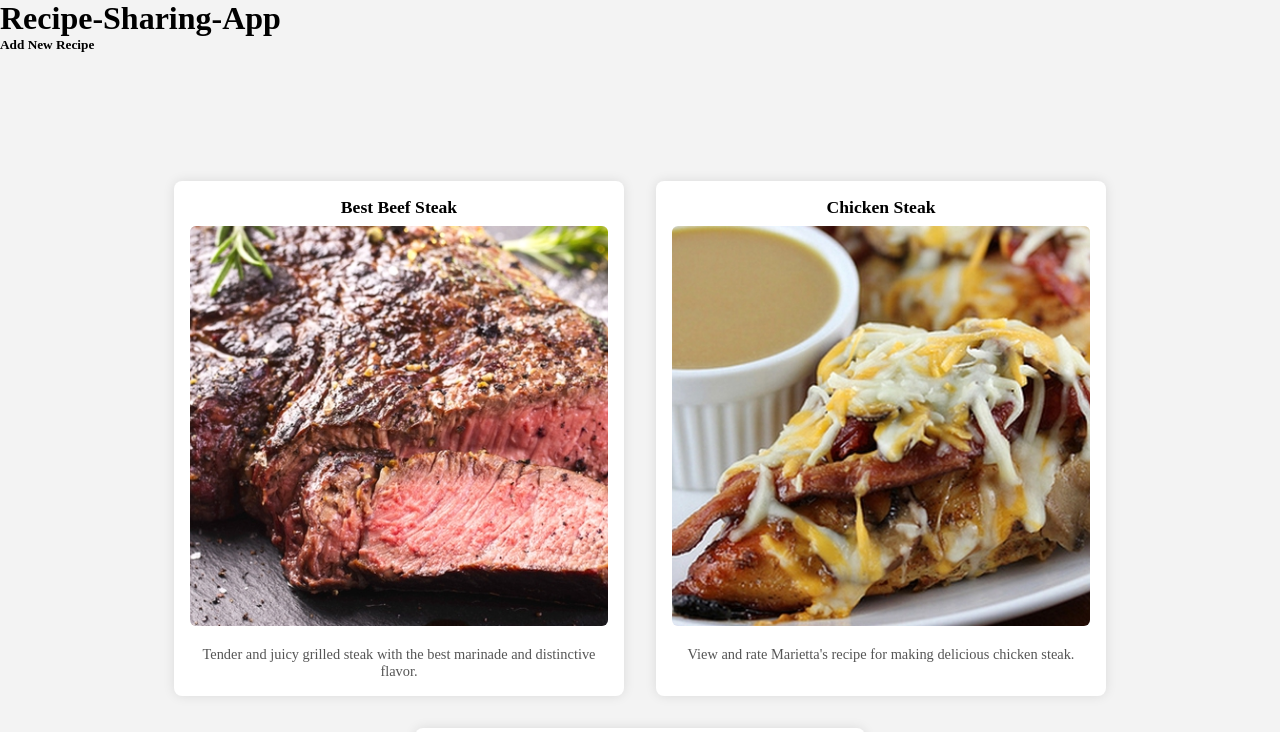
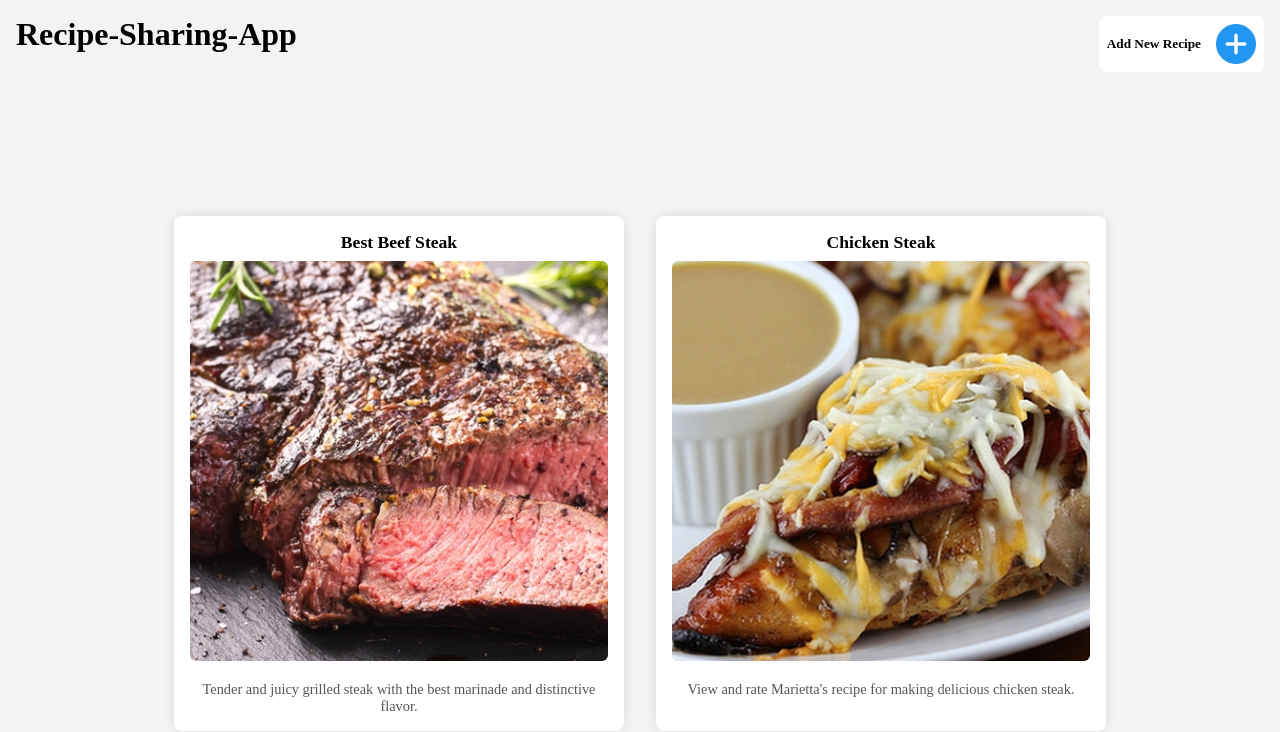
Before and after one commit to TornikeALT/Recipe-Sharing-Application, an Angular app: page / in a window 1280 px wide. Shown: the top 732 px of the page. Built offline with nearby package versions, Linux system fonts and the light colour scheme; data requests are answered from the project's data file.

Commit message:
add header navigation to new recipe

```diff
--- a/src/app/app.component.css
+++ b/src/app/app.component.css
@@ -1,3 +1,26 @@
 h1:hover {
   cursor: pointer;
 }
+.add_new {
+  display: flex;
+  align-items: center;
+  background: white;
+  gap: 15px;
+  max-width: 200px;
+  justify-content: space-between;
+  padding: 8px;
+  border-radius: 8px;
+  cursor: pointer;
+  transition: transform 0.2s ease;
+}
+.add_new:hover {
+  transform: translateY(3px);
+}
+.add_new img {
+  max-width: 40px;
+}
+header {
+  display: flex;
+  justify-content: space-between;
+  padding: 1rem;
+}
--- a/src/app/app.component.html
+++ b/src/app/app.component.html
@@ -1,3 +1,8 @@
-<h1 routerLink="/">Recipe-Sharing-App</h1>
-<h5 routerLink="recipe-form">Add New Recipe</h5>
+<header>
+  <h1 routerLink="/">Recipe-Sharing-App</h1>
+  <div class="add_new" routerLink="recipe-form">
+    <h5>Add New Recipe</h5>
+    <img src="/plus.png" alt="plus" />
+  </div>
+</header>
 <router-outlet />
```
Also changed, not shown: public/plus.png (added).
